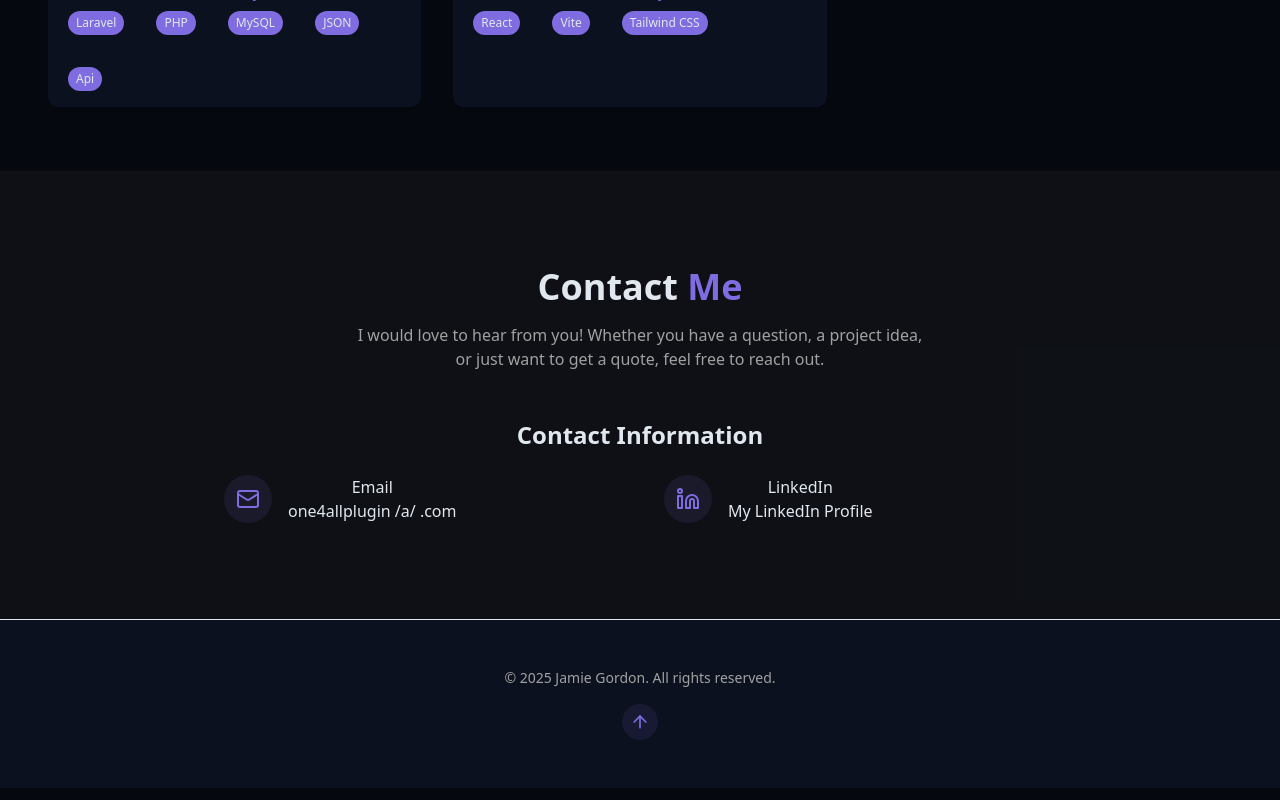
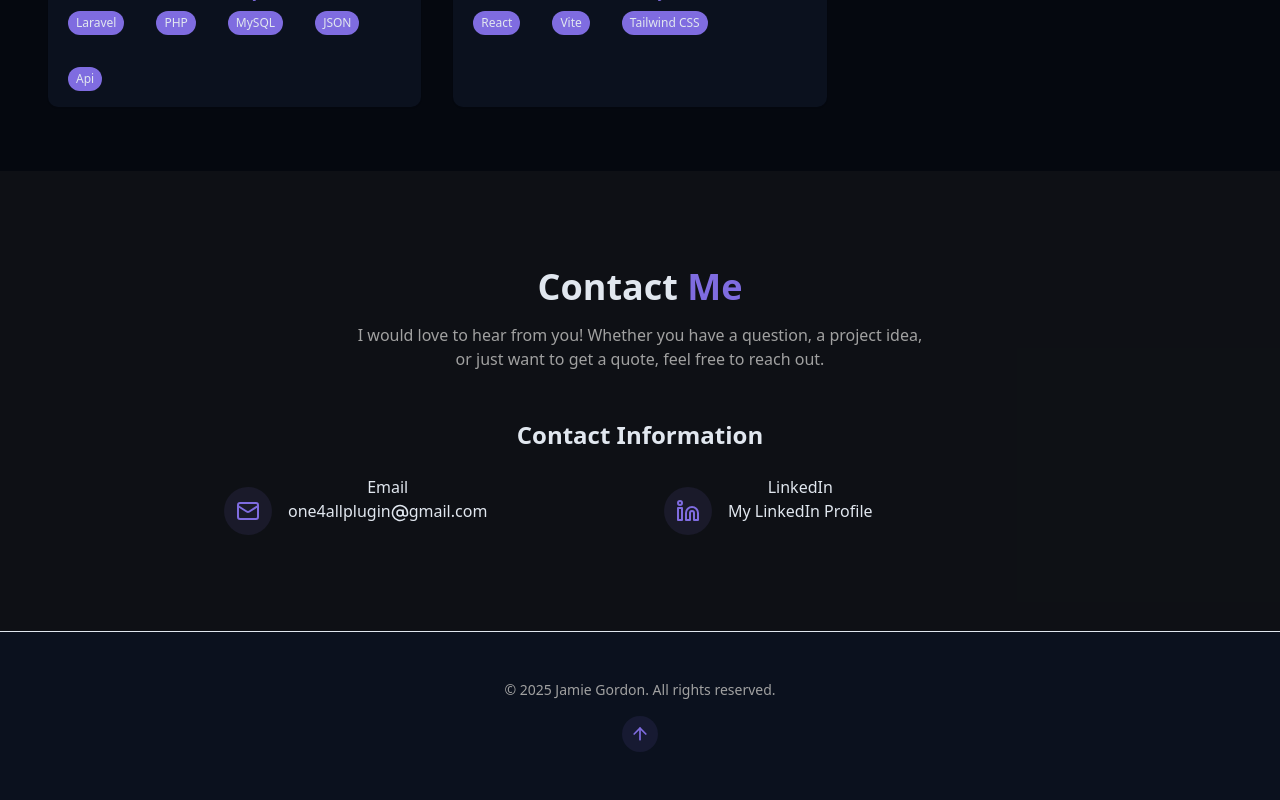
Before and after one commit to designbyjr/Portfolio, a React (Vite) app: page / in a window 1280 px wide. Shown: the part 2993-3793 px from the top of the page. Built offline with nearby package versions, Linux system fonts and the light colour scheme.

Commit message:
fix(ContactSection): replace email separator with AtSign icon
Improve email display by using the AtSign icon instead of a text separator for better visual consistency and clarity

```diff
--- a/src/components/ContactSection.jsx
+++ b/src/components/ContactSection.jsx
@@ -1,4 +1,4 @@
-import { Linkedin, Mail } from 'lucide-react';
+import { Linkedin, Mail, AtSign } from 'lucide-react';
 
 export const ContactSection = () => {
   return (
@@ -13,16 +13,16 @@
             <h3 className="text-2xl font-semibold mb-6">{""} Contact Information</h3>
             <div className="grid grid-cols-1 md:grid-cols-2 gap-12">
                 <div className="flex items-start space-x-4">
-                    <div className="p-3 rounded-full bg-primary/10">
+                    <div className="p-3 rounded-full bg-primary/10 mt-3">
                         <Mail className="h-6 w-6 text-primary"/>
                     </div>
                     <div>
                         <h4 className="font-medium">Email</h4>
-                        <p>one4allplugin /a/ .com</p>
+                        <p>one4allplugin<AtSign className="inline" size={18} />gmail.com</p>
                     </div>
                 </div>
                 <div className="flex items-start space-x-4">
-                    <div className="p-3 rounded-full bg-primary/10">
+                    <div className="p-3 rounded-full bg-primary/10 mt-3">
                         <Linkedin className="h-6 w-6 text-primary"/>
                     </div>
                     <div>
```
